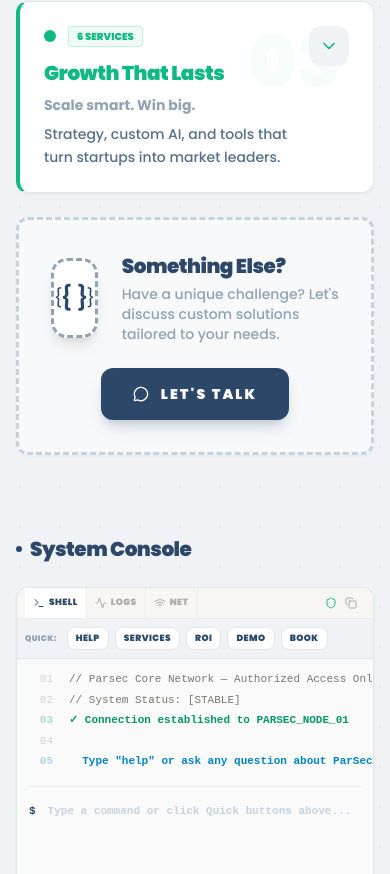
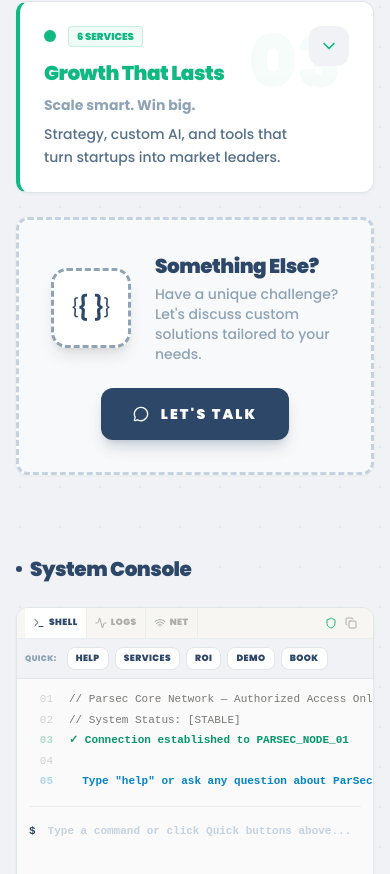
Before and after one commit to Mousa-alt/parsec-website, a React (Vite) app: page / in a window 390 px wide. Shown: the part 2973-3847 px from the top of the page. Built offline with nearby package versions, Linux system fonts and the light colour scheme.

Commit message:
Fix Something Else logo container aspect ratio on mobile
Added aspect-square and shrink-0 to prevent horizontal squeezing

Co-Authored-By: Claude Opus 4.5 <noreply@anthropic.com>

```diff
--- a/components/ServicesGrid.tsx
+++ b/components/ServicesGrid.tsx
@@ -212,7 +212,7 @@ export const ServicesGrid: React.FC = () => {
       {/* Custom Project Card */}
       <div className="tactile-card bg-[#F8F9FA] border-[3px] border-dashed border-[#C5D2E0] flex flex-col md:flex-row items-center justify-between gap-6 p-8 md:p-10 group hover:border-[#2D4769] transition-colors duration-500">
         <div className="flex items-center gap-6">
-          <div className="w-20 h-20 rounded-2xl border-[3px] border-dashed border-[#8EA3B5] flex items-center justify-center group-hover:scale-110 group-hover:border-[#2D4769] transition-all duration-500 bg-white shadow-lg">
+          <div className="w-20 h-20 aspect-square shrink-0 rounded-2xl border-[3px] border-dashed border-[#8EA3B5] flex items-center justify-center group-hover:scale-110 group-hover:border-[#2D4769] transition-all duration-500 bg-white shadow-lg">
             <Logo size="md" showIcon />
           </div>
           <div>
```
